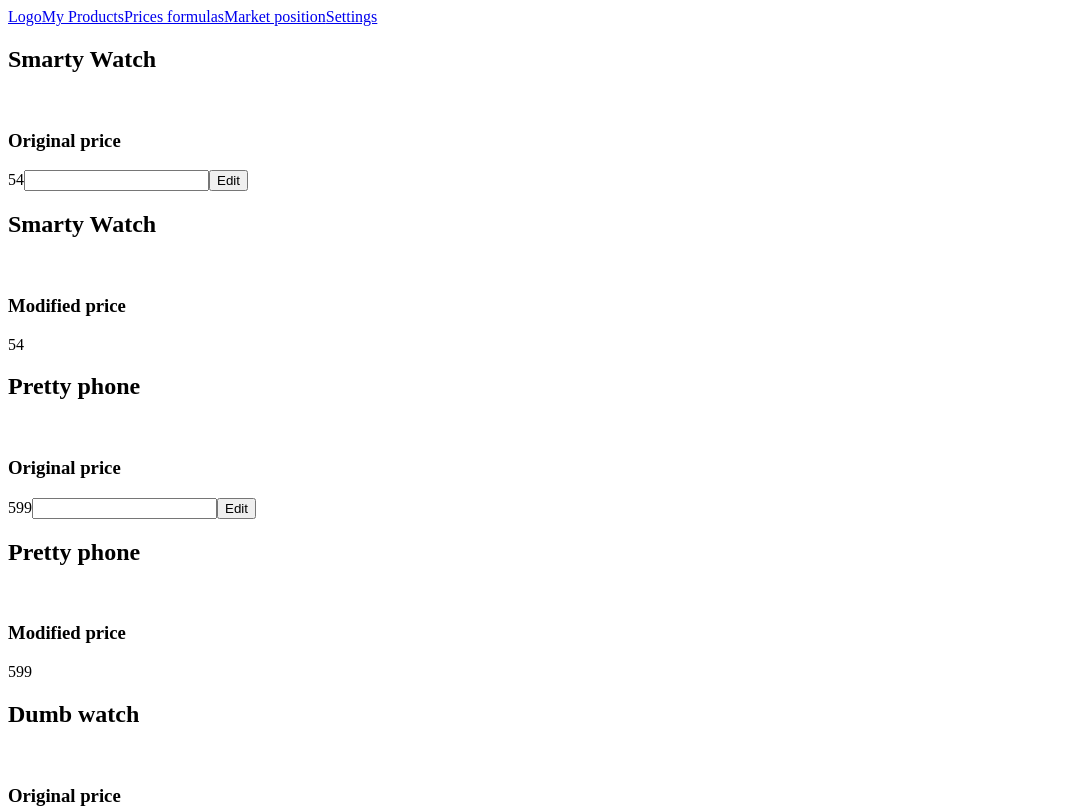
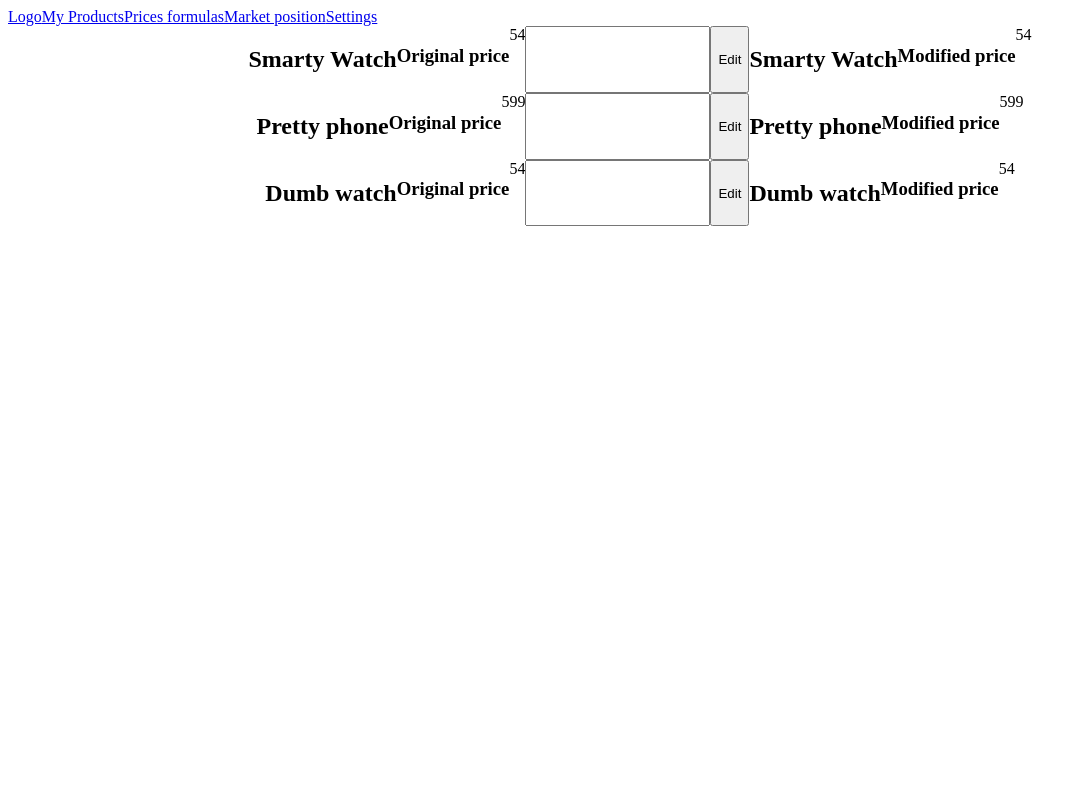
Before and after one commit to pablongo/formula-check-project-pau-gallardo, a React (Create React App) app in the folder react-solution/: page / in a window 1280 px wide. Shown: the top 808 px of the page, without its empty margins (0-1087 px from the left). Built offline with nearby package versions, Linux system fonts and the light colour scheme.

Commit message:
Add styles to ProductsEditor
- Align content

```diff
--- /dev/null
+++ b/react-solution/src/components/ProductsEditor.css
@@ -0,0 +1,4 @@
+.product-formula{
+    display: flex;
+    justify-content: center;
+}
--- a/react-solution/src/components/ProductsEditor.jsx
+++ b/react-solution/src/components/ProductsEditor.jsx
@@ -4,15 +4,17 @@ import React from 'react';
 import Formula from './Formula';
 import Product from './Product';
 
+import './ProductsEditor.css';
+
 export default function ProductsEditor({ products }) {
   return (
     <>
       {products?.map((product, index) => (
-        <>
+        <articles className="product-formula">
           <Product product={product} modified />
           <Formula product={product} index={index} />
           <Product product={product} modified={false} />
-        </>
+        </articles>
       ))}
     </>
   );
```
